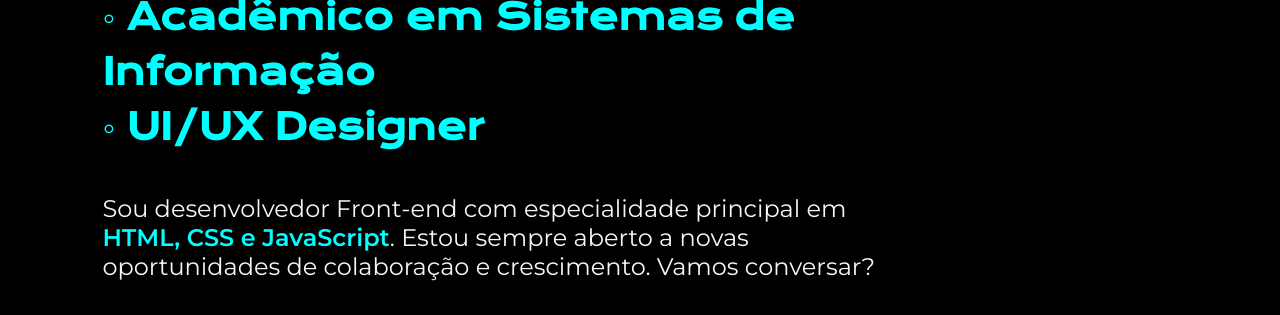
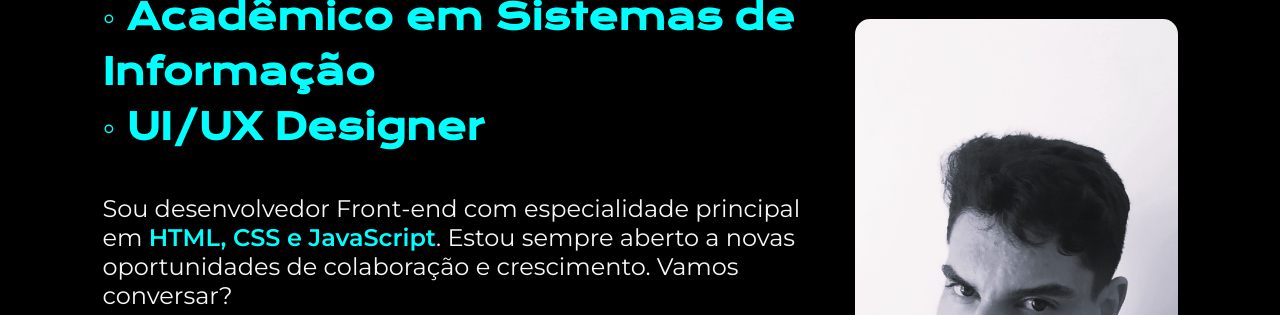
Before and after one commit to Joaoptoaldo/portfolio-pessoal, a plain HTML site: page index.html in a window 1280 px wide. Shown: the part 332-647 px from the top of the page. Drawn offline with nearby package versions, Linux system fonts and the light colour scheme; files whose address does not match are found by name; a web font is replaced by a local one.

Commit message:
Update index.html

```diff
--- a/index.html
+++ b/index.html
@@ -43,7 +43,7 @@
                 </a>
             </div>
         </section>
-        <img class="apresentacao__foto" src="assets/photos/me.jpg" alt="">
+        <img class="apresentacao__foto" src="photos/me.jpg" alt="">
     </main>
 
     <footer class="rodape">
```
